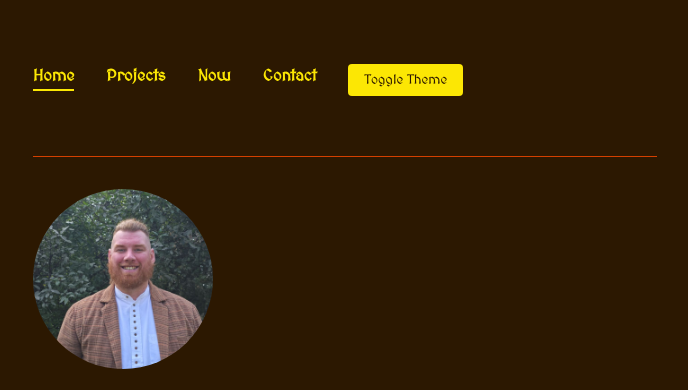
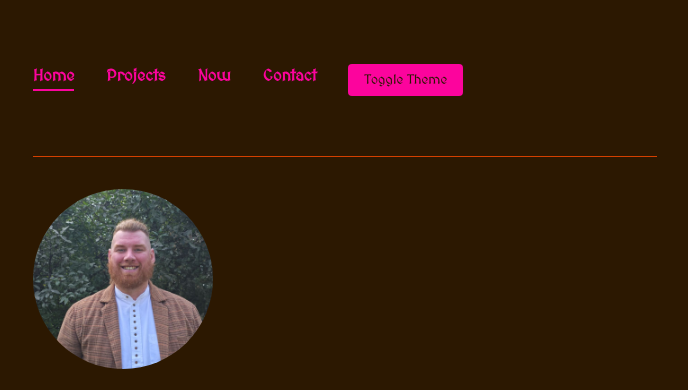
Before and after one commit to SeanPSimcox/csc441-web-sean, a plain HTML site: page index.html in a window 1280 px wide. Shown: the top 390 px of the page, without its empty margins (295-983 px from the left). Drawn offline with Linux system fonts and the light colour scheme.

Commit message:
Lab 17 done

```diff
--- a/styles.css
+++ b/styles.css
@@ -7,7 +7,8 @@
 :root {
   --text: #cdcccc;
   --text-muted: #e00505;
-  --accent: #fce704;
+  /* Lab 17 ~ Task 3: something I can see */
+  --accent: #fc049d;
   --background: #2c1801;
   --border: #d44000;
   --error: crimson;
```
Also changed, not shown: screenshots/s17-live.png (added).
